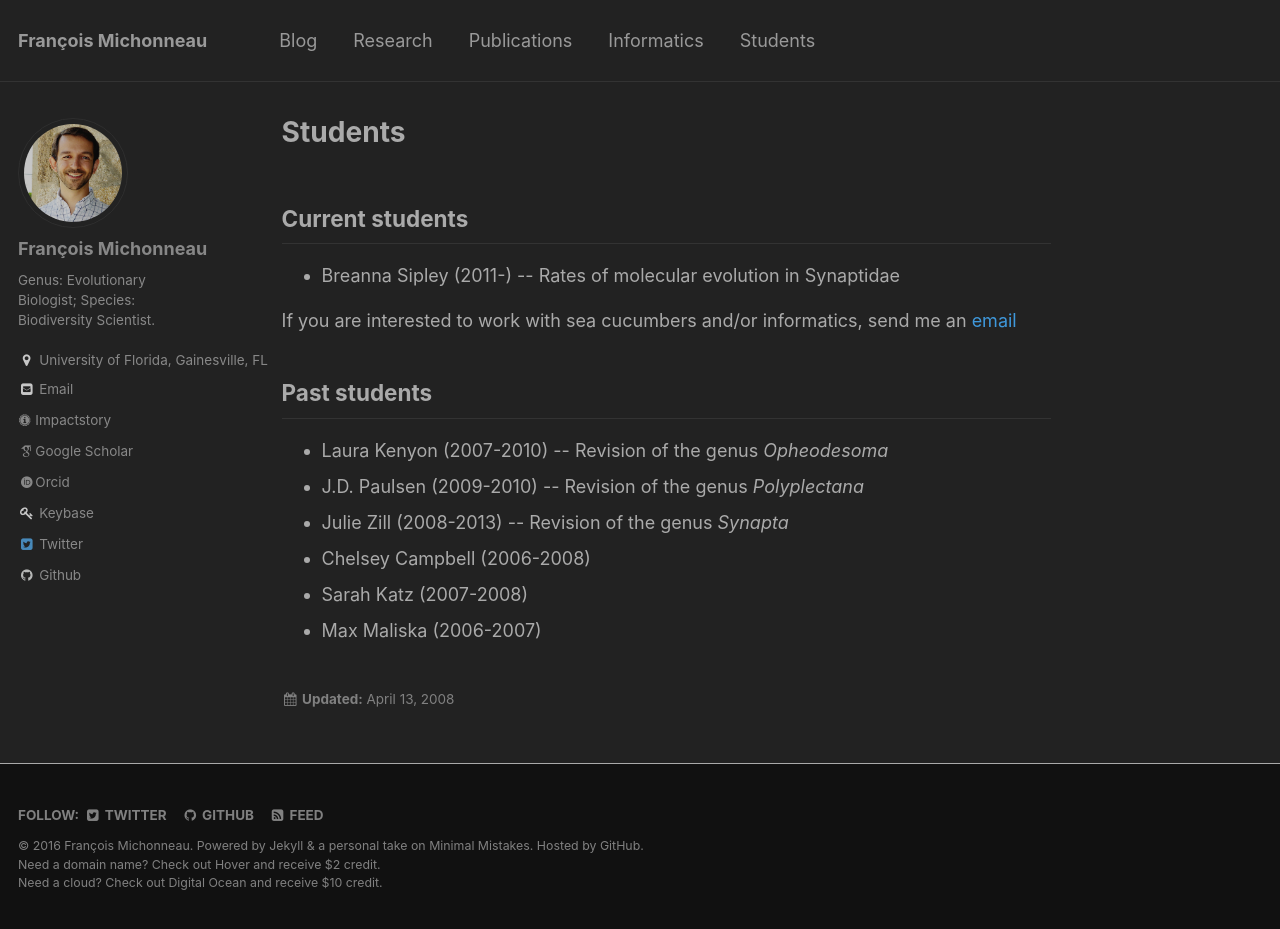
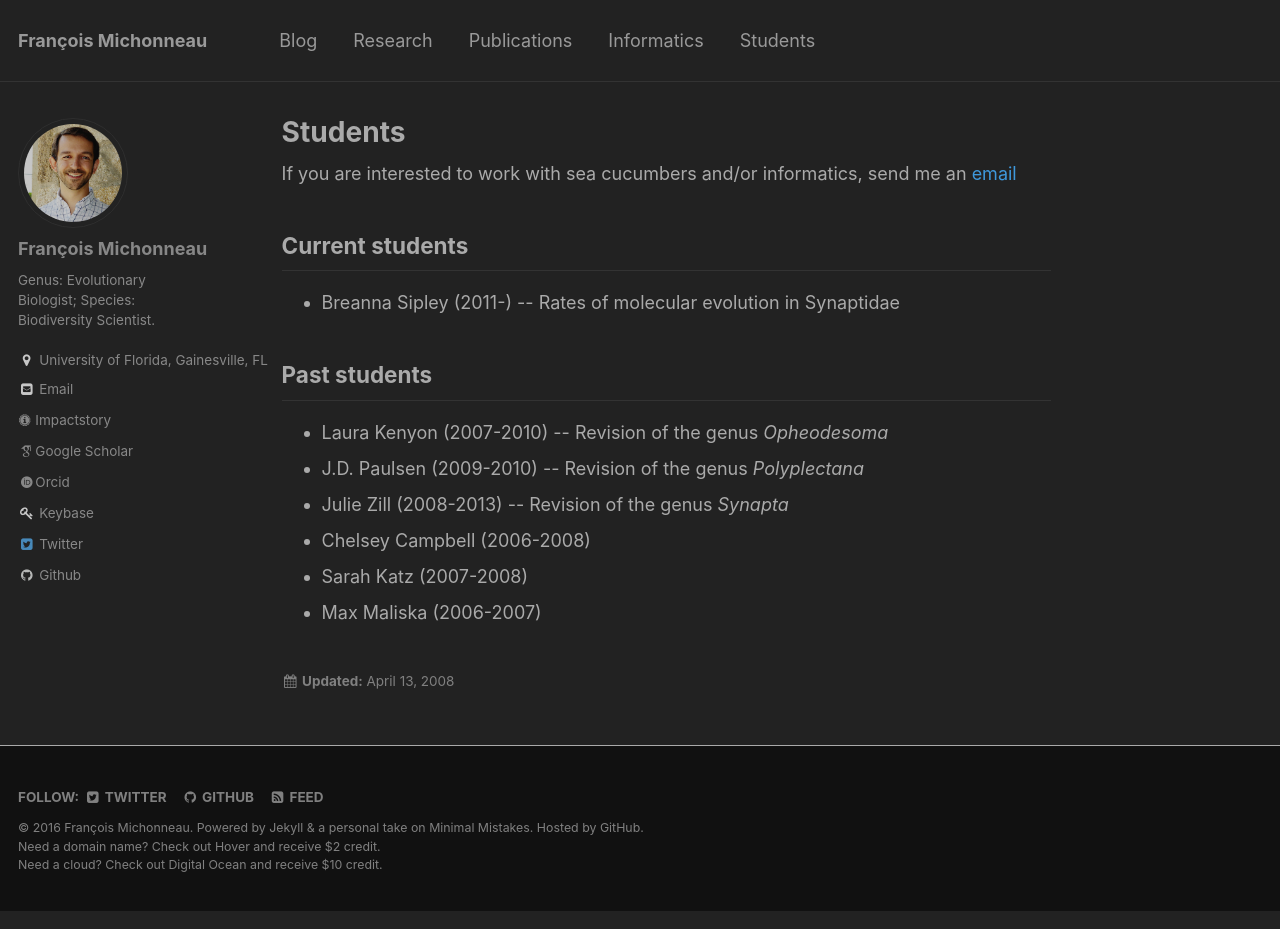
Before and after one commit to fmichonneau/francoismichonneau.net, a Jekyll site: the page built from _pages/2008-04-13-students.html, in a window 1280 px wide and 929 px high. Built offline with Jekyll 4.4.1, drawn with Linux system fonts in a browser that asks for light colours; some web fonts are replaced; part of the change alters nothing that is shown.

```diff
--- a/_pages/2008-04-13-students.html
+++ b/_pages/2008-04-13-students.html
@@ -19,11 +19,13 @@ author:
   first_name: François
   last_name: Michonneau
 ---
+<p>If you are interested to work with sea cucumbers and/or informatics, send me an <a href="mailto:francois.michonneau@gmail.com">email</a></p>
+
+
 <h2>Current students</h2>
 <ul>
 <li>Breanna Sipley (2011-) -- Rates of molecular evolution in Synaptidae</li>
 </ul>
-<p>If you are interested to work with sea cucumbers and/or informatics, send me an <a href="mailto:francois.michonneau@gmail.com">email</a></p>
 <h2>Past students</h2>
 <ul>
 <li>Laura Kenyon (2007-2010) -- Revision of the genus <em>Opheodesoma</em></li>
```
